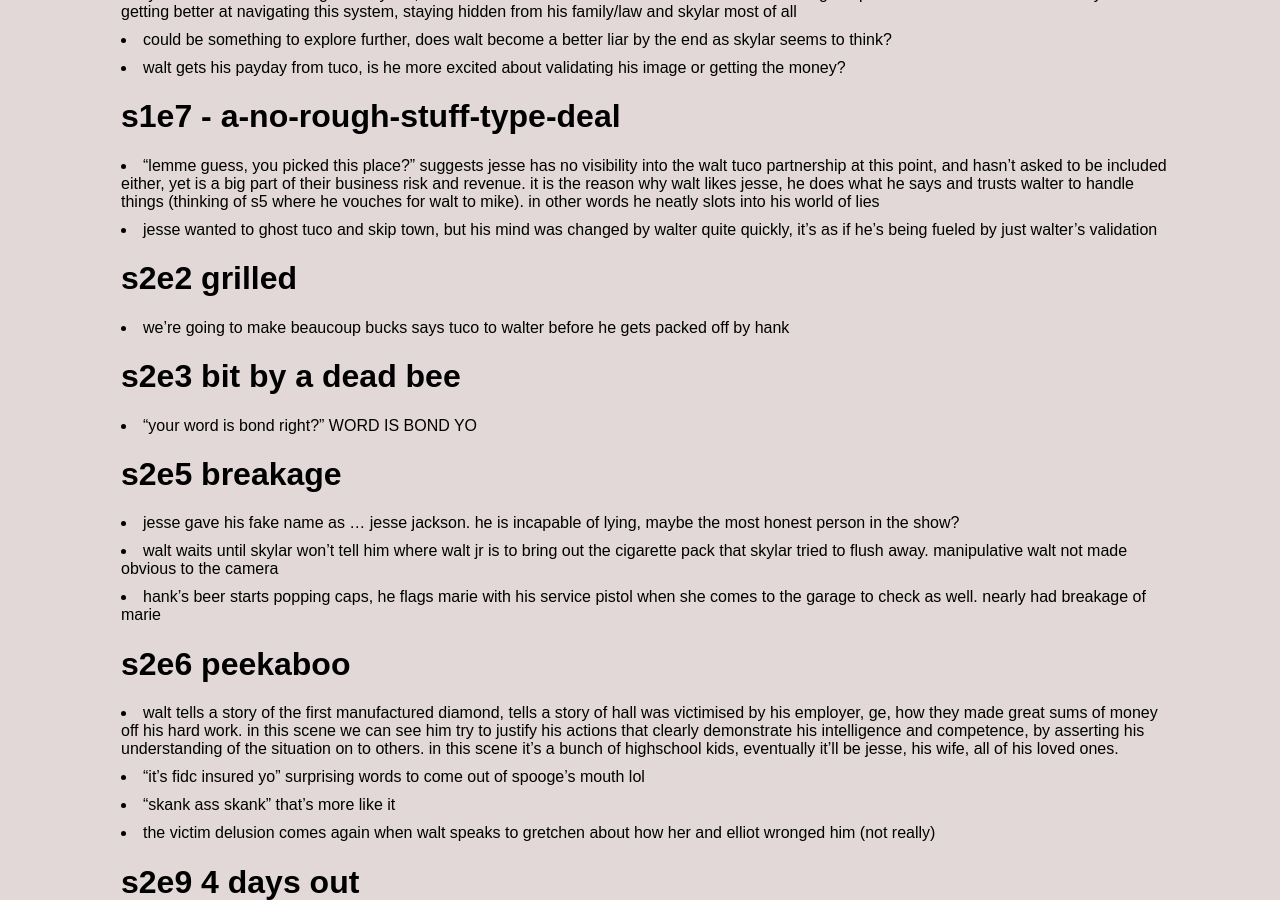
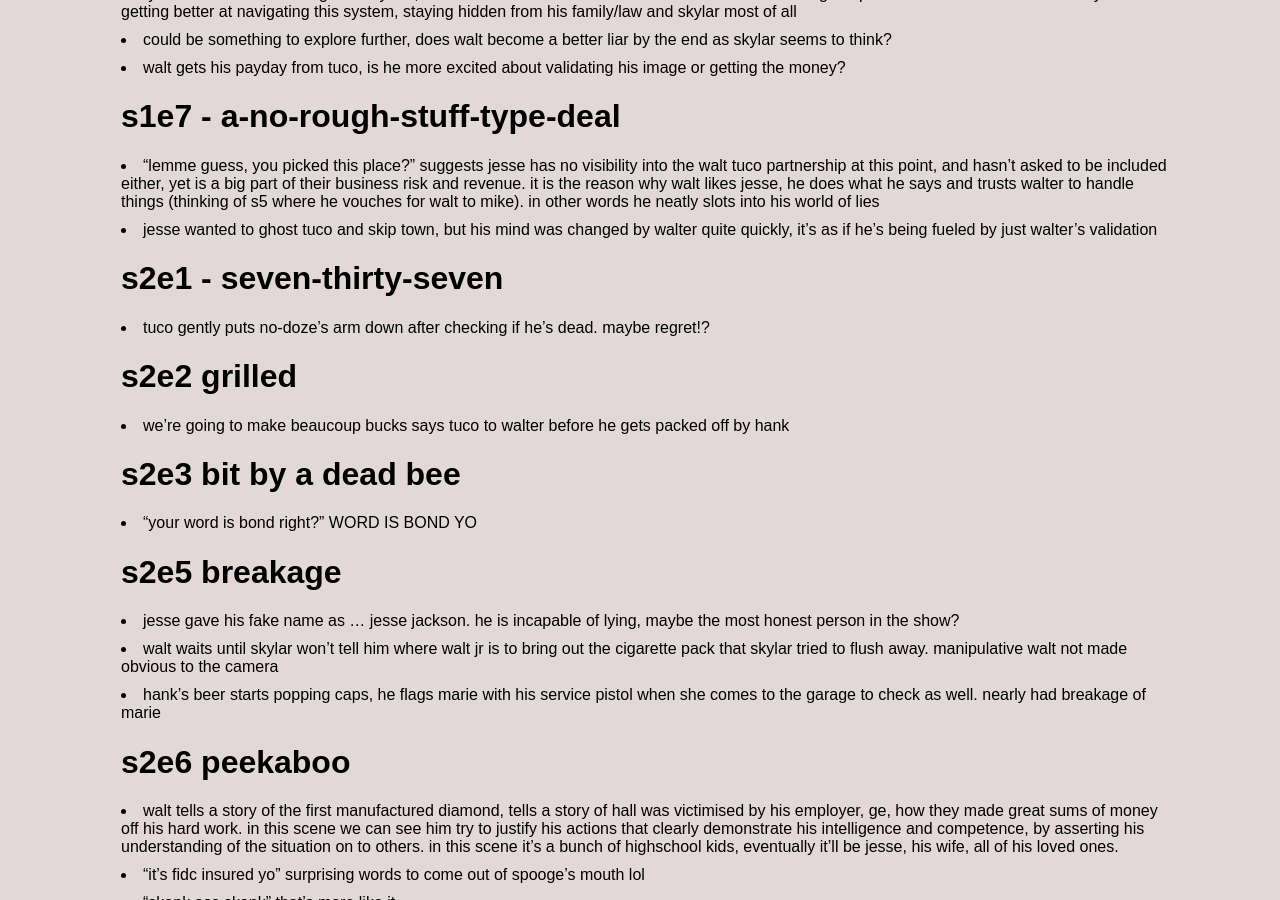
Before and after one commit to jsbaasi/jsbaasi.github.io, a Jekyll site: the page built from _posts/2026-06-08-breaking-bad-episodes.md, in a window 1280 px wide and 900 px high, scrolled down 952 px. Built offline with Jekyll 4.4.1, drawn with Linux system fonts in a browser that asks for light colours.

Commit message:
vault backup: 2026-07-06 23:19:41

```diff
--- a/_posts/2026-06-08-breaking-bad-episodes.md
+++ b/_posts/2026-06-08-breaking-bad-episodes.md
@@ -23,6 +23,8 @@ permalink: /breaking-bad/
 # s1e7 - a-no-rough-stuff-type-deal
 - "lemme guess, you picked this place?" suggests jesse has no visibility into the walt tuco partnership at this point, and hasn't asked to be included either, yet is a big part of their business risk and revenue. it is the reason why walt likes jesse, he does what he says and trusts walter to handle things (thinking of s5 where he vouches for walt to mike). in other words he neatly slots into his world of lies
 - jesse wanted to ghost tuco and skip town, but his mind was changed by walter quite quickly, it's as if he's being fueled by just walter's validation
+# s2e1 - seven-thirty-seven
+- tuco gently puts no-doze's arm down after checking if he's dead. maybe regret!?
 # s2e2 grilled
 - we're going to make beaucoup bucks says tuco to walter before he gets packed off by hank
 # s2e3 bit by a dead bee
```
